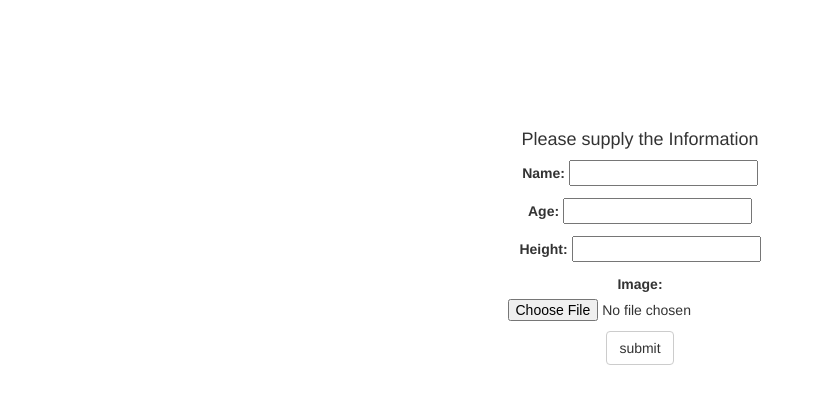
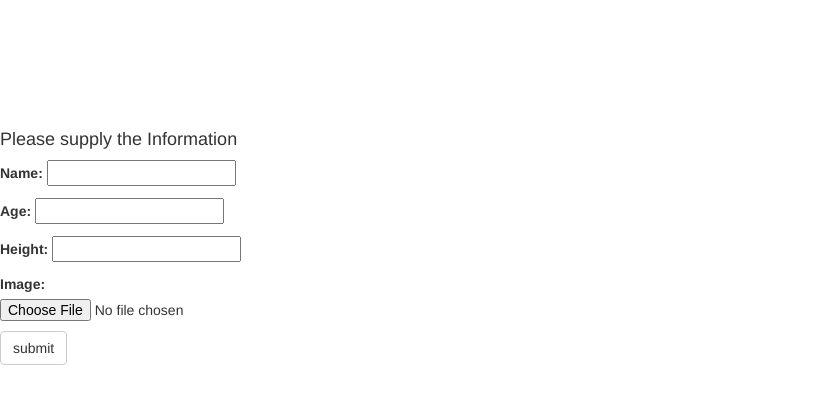
Before and after one commit to Dexter009/email-in-django, a Django app: page / in a window 1280 px wide. Shown: the top 404 px of the page, without its empty margins (0-824 px from the left). Run offline with Django 3.2, Linux system fonts and the light colour scheme; some libraries are stand-ins or nearby versions.

Commit message:
its here

```diff
--- a/myapp/templates/home.html
+++ b/myapp/templates/home.html
@@ -17,18 +17,12 @@
 
 </head>
 <body>
-<div class="container">
-
-            <div class="row"><center>
-                <div class="col sm-4">
-
     <div class="formee">
         <h4>Please supply the Information</h4>
 <form action="" method="post" enctype="multipart/form-data">{% csrf_token %}
     {{form.as_p}}
     <input class="btn btn-default" type="submit" value="submit">
 
-</form></div></div></center></div></div>
-    </div>
+</form></div>
 </body>
 </html>
```
